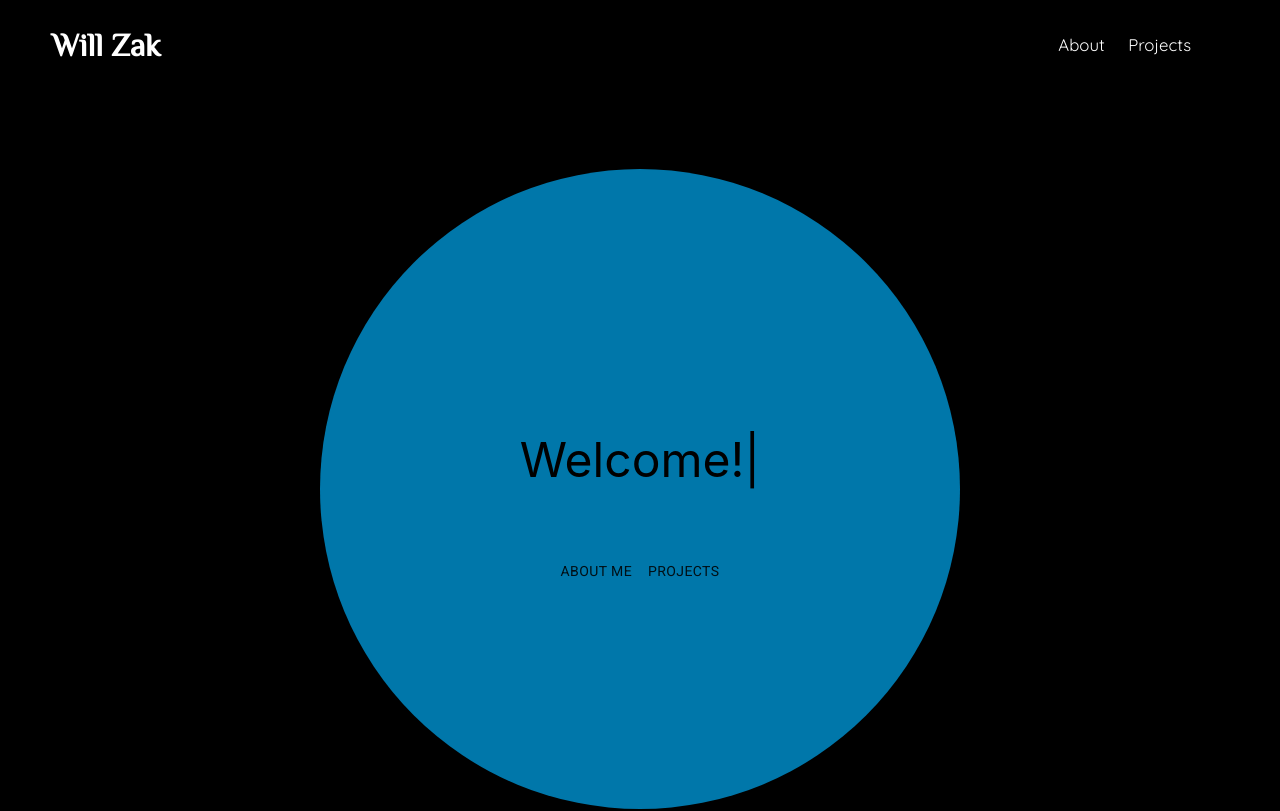
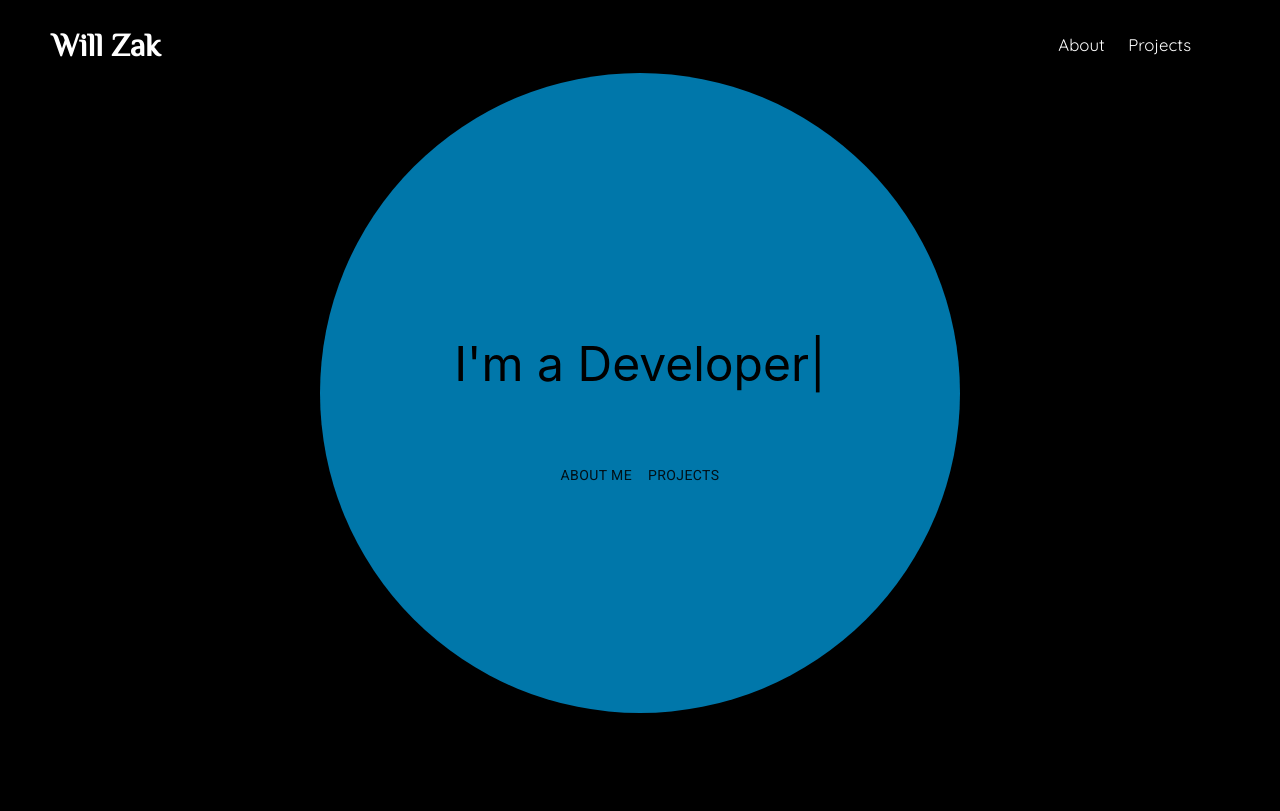
Before and after one commit to willzak/portfolio, a React (Create React App) app: page / in a window 1280 px wide. Shown: the top 811 px of the page. Built offline with nearby package versions, Linux system fonts and the light colour scheme; no server answers.

Commit message:
changed landing message

```diff
--- a/src/components/landing.js
+++ b/src/components/landing.js
@@ -13,14 +13,10 @@ export default function Landing(props) {
       <div class="welcome-text">
         <Typical
           steps={[
-            'Hey!', 3000,
-            'Welcome!', 3000,
-            'Bonjour!', 3000,
-            'Bienvenue!', 3000,
-            'Hej!', 3000,
-            'Välkommen!', 3000,
-            '안녕하세요!', 3000,
-            '어서 오십시오!', 3000
+            'Hey!', 2000,
+            'I\'m Will!', 2000,
+            'I\'m a Developer', 3000,
+            'and UX Designer', 3000,
           ]}
           loop={Infinity}
           wrapper="p"
--- a/src/styles/landing.sass
+++ b/src/styles/landing.sass
@@ -21,13 +21,13 @@ $circle-colour: #0077AA
   color: black
   font-size: 3em
 
-@media only screen and (min-width: 1024px)
+@media only screen and (min-width: 860px)
 
   .screen
     flex-direction: column
     justify-content: center
     align-items: center
-    margin-top: 0px
+    margin-top: -7.5%
 
   .welcome-text
     width: 50%
```
Also changed, not shown: 1 other file (tests, documents, lock files or other folders).
